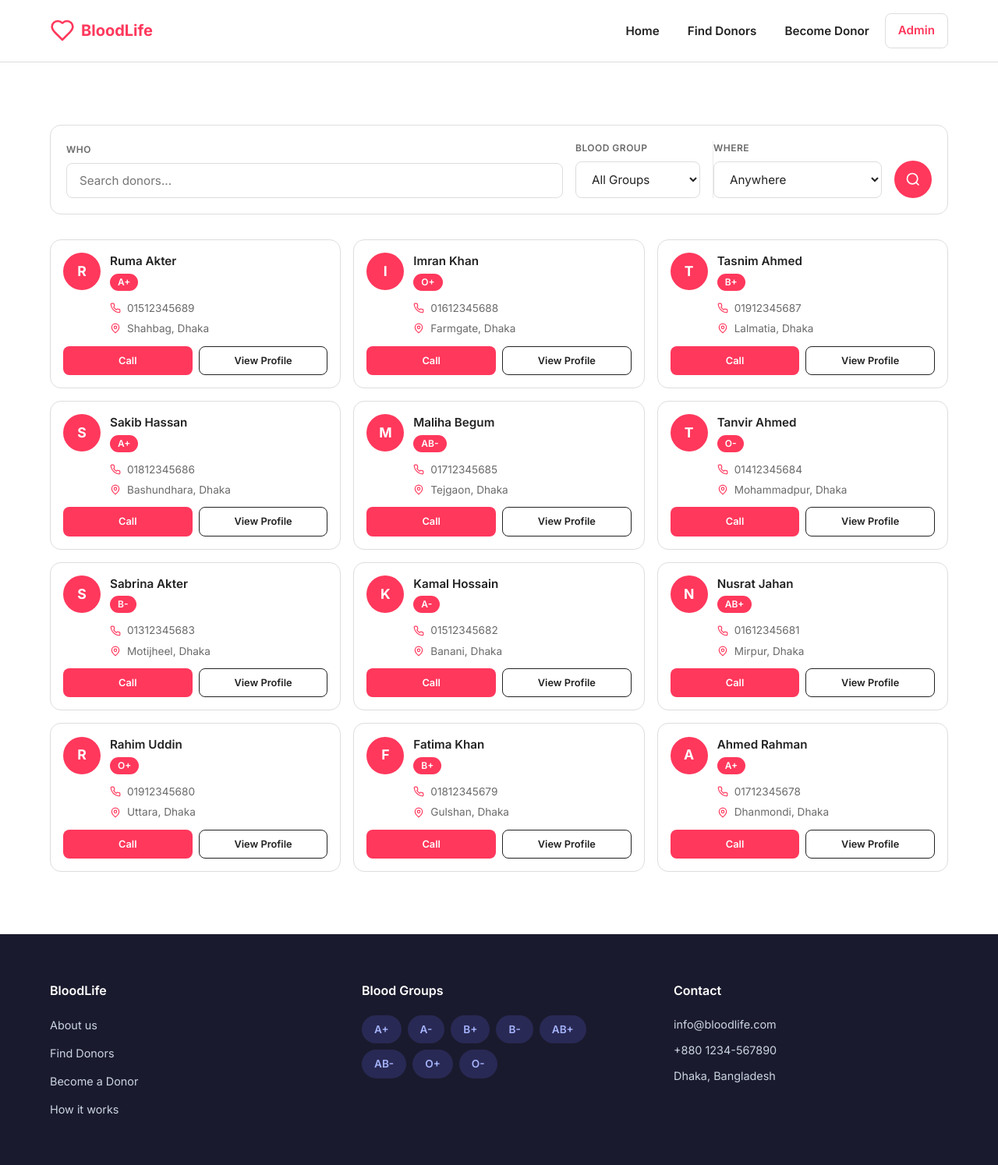
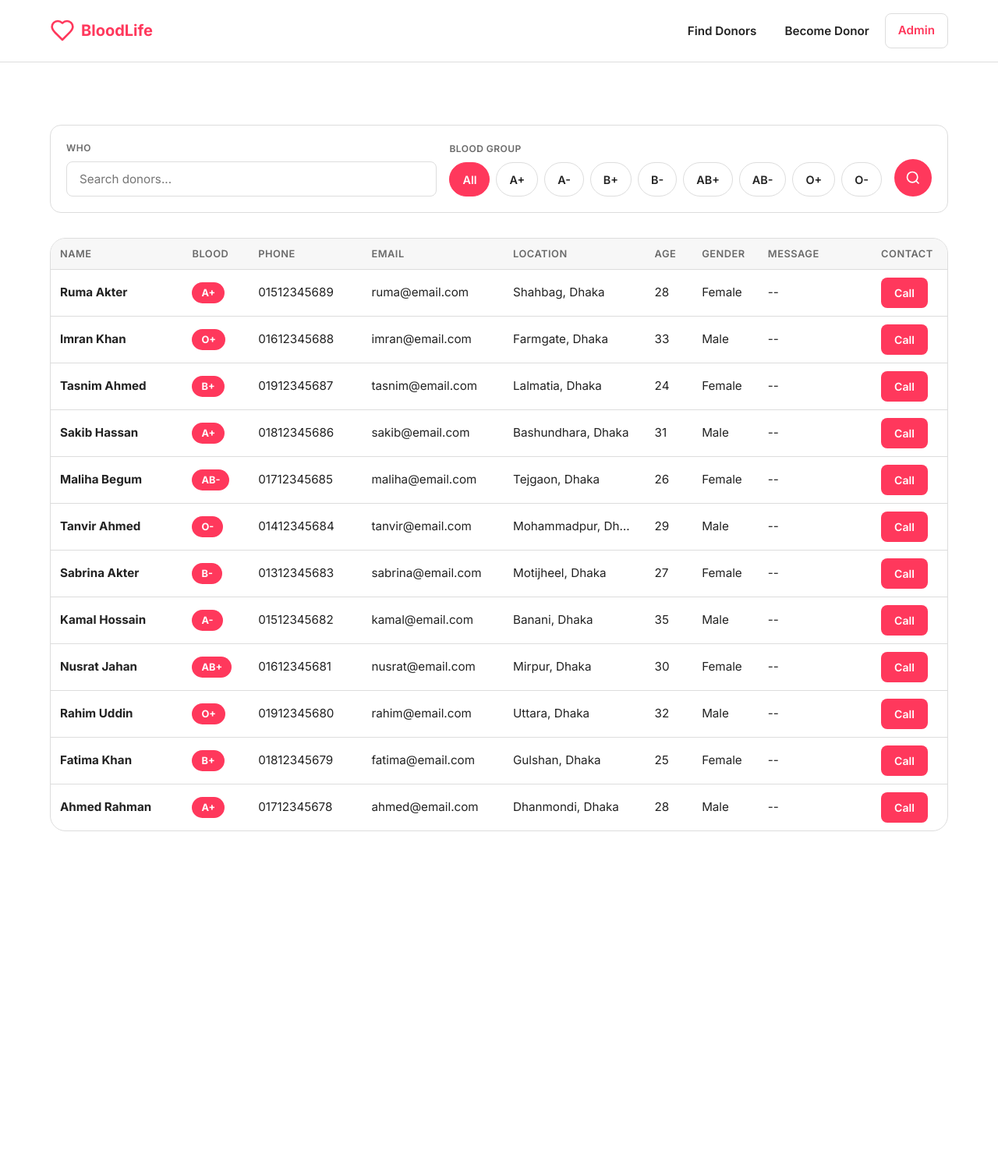
Before and after one commit to mushfiqk47/Blood-donation-management-system, a Flask app: page /donors in a window 1280 px wide. Shown: the whole page at 78% size. After the commit the page ends 1066 px from the top, so only its background shows below. Run offline with Flask 3, Linux system fonts and the light colour scheme; data comes from the database, SQL or seed files in the repository.

Commit message:
Update blood donation management system code

```diff
--- a/app.py
+++ b/app.py
@@ -34,7 +34,7 @@ def get_db():
 
 @app.route('/')
 def home():
-    return render_template('index.html')
+    return redirect('/donors')
 
 @app.route('/donors')
 def donors_page():
@@ -43,10 +43,6 @@ def donors_page():
 @app.route('/register')
 def register_page():
     return render_template('register.html')
-
-@app.route('/donor/<int:donor_id>')
-def donor_detail_page(donor_id):
-    return render_template('donor_detail.html', donor_id=donor_id)
 
 @app.route('/admin')
 def admin_page():
@@ -110,19 +106,6 @@ def api_donors():
             query += " ORDER BY id DESC"
             cur.execute(query, params)
             return jsonify(cur.fetchall())
-    finally:
-        conn.close()
-
-@app.route('/api/donors/<int:donor_id>')
-def api_donor(donor_id):
-    conn = get_db()
-    try:
-        with conn.cursor() as cur:
-            cur.execute("SELECT * FROM donors WHERE id = %s", (donor_id,))
-            donor = cur.fetchone()
-            if donor:
-                return jsonify(donor)
-            return jsonify({'error': 'Donor not found'}), 404
     finally:
         conn.close()
 
--- a/static/style.css
+++ b/static/style.css
@@ -486,6 +486,34 @@ a { text-decoration: none; color: inherit; }
 
 .filter-select:focus { outline: none; border-color: var(--ink); }
 
+.blood-btn-group {
+    display: flex;
+    flex-wrap: wrap;
+    gap: 8px;
+}
+
+.blood-btn {
+    padding: 10px 16px;
+    border: 1px solid var(--hairline);
+    border-radius: var(--radius-full);
+    background: var(--canvas);
+    color: var(--ink);
+    font-weight: 600;
+    font-size: 0.9rem;
+    font-family: inherit;
+    cursor: pointer;
+    min-height: 44px;
+    transition: background 0.15s, color 0.15s, border-color 0.15s;
+}
+
+.blood-btn:hover { border-color: var(--primary); color: var(--primary); }
+
+.blood-btn.active {
+    background: var(--primary);
+    border-color: var(--primary);
+    color: var(--on-primary);
+}
+
 .search-orb {
     width: 48px;
     height: 48px;
@@ -853,7 +881,7 @@ a { text-decoration: none; color: inherit; }
     background: var(--bg-white);
     border: 1px solid var(--border);
     border-radius: var(--radius-lg);
-    overflow: hidden;
+    overflow-x: auto;
 }
 
 .data-table { width: 100%; border-collapse: collapse; table-layout: fixed; }
--- a/templates/base.html
+++ b/templates/base.html
@@ -15,7 +15,7 @@
 
     <nav class="navbar" role="navigation" aria-label="Main navigation">
         <div class="container nav-container">
-            <a href="/" class="logo" aria-label="BloodLife Home">
+            <a href="/donors" class="logo" aria-label="BloodLife Find Donors">
                 <svg viewBox="0 0 24 24" fill="none" stroke="currentColor" stroke-width="2" stroke-linecap="round" stroke-linejoin="round"><path d="M19 14c1.49-1.46 3-3.21 3-5.5A5.5 5.5 0 0 0 16.5 3c-1.76 0-3 .5-4.5 2-1.5-1.5-2.74-2-4.5-2A5.5 5.5 0 0 0 2 8.5c0 2.3 1.5 4.05 3 5.5l7 7Z"/></svg>
                 BloodLife
             </a>
@@ -27,7 +27,6 @@
                 </svg>
             </button>
             <ul class="nav-links" id="navLinks">
-                <li><a href="/">Home</a></li>
                 <li><a href="/donors">Find Donors</a></li>
                 <li><a href="/register">Become Donor</a></li>
                 <li><a href="/admin" class="btn btn-primary btn-sm">Admin</a></li>
@@ -39,42 +38,6 @@
         {% block content %}{% endblock %}
     </main>
 
-    <footer class="footer">
-        <div class="container">
-            <div class="footer-grid">
-                <div>
-                    <h4>BloodLife</h4>
-                    <ul>
-                        <li><a href="/">About us</a></li>
-                        <li><a href="/donors">Find Donors</a></li>
-                        <li><a href="/register">Become a Donor</a></li>
-                        <li><a href="#">How it works</a></li>
-                    </ul>
-                </div>
-
-                <div>
-                    <h4>Blood Groups</h4>
-                    <div class="blood-tags">
-                        <span class="blood-tag">A+</span>
-                        <span class="blood-tag">A-</span>
-                        <span class="blood-tag">B+</span>
-                        <span class="blood-tag">B-</span>
-                        <span class="blood-tag">AB+</span>
-                        <span class="blood-tag">AB-</span>
-                        <span class="blood-tag">O+</span>
-                        <span class="blood-tag">O-</span>
-                    </div>
-                </div>
-                <div>
-                    <h4>Contact</h4>
-                    <div class="footer-contact">info@bloodlife.com</div>
-                    <div class="footer-contact">+880 1234-567890</div>
-                    <div class="footer-contact">Dhaka, Bangladesh</div>
-                </div>
-            </div>
-        </div>
-    </footer>
-
     <script src="{{ url_for('static', filename='script.js') }}"></script>
 </body>
 </html>
--- a/templates/donors.html
+++ b/templates/donors.html
@@ -10,94 +10,114 @@
                 <input type="search" class="search-input" id="searchInput" placeholder="Search donors..." aria-label="Search donors">
             </div>
             <div class="filter-wrap">
-                <label class="search-label">Blood Group</label>
-                <select class="filter-select" id="bloodFilter" aria-label="Filter by blood group">
-                    <option value="">All Groups</option>
-                    <option value="A+">A+</option><option value="A-">A-</option>
-                    <option value="B+">B+</option><option value="B-">B-</option>
-                    <option value="AB+">AB+</option><option value="AB-">AB-</option>
-                    <option value="O+">O+</option><option value="O-">O-</option>
-                </select>
-            </div>
-            <div class="filter-wrap" style="border-left: 1px solid var(--hairline-soft);">
-                <label class="search-label">Where</label>
-                <select class="filter-select" id="locationFilter" aria-label="Filter by location">
-                    <option value="">Anywhere</option>
-                </select>
+                <span class="search-label">Blood Group</span>
+                <div class="blood-btn-group" id="bloodBtns" role="group" aria-label="Filter by blood group">
+                    <button type="button" class="blood-btn active" data-blood="">All</button>
+                    <button type="button" class="blood-btn" data-blood="A+">A+</button>
+                    <button type="button" class="blood-btn" data-blood="A-">A-</button>
+                    <button type="button" class="blood-btn" data-blood="B+">B+</button>
+                    <button type="button" class="blood-btn" data-blood="B-">B-</button>
+                    <button type="button" class="blood-btn" data-blood="AB+">AB+</button>
+                    <button type="button" class="blood-btn" data-blood="AB-">AB-</button>
+                    <button type="button" class="blood-btn" data-blood="O+">O+</button>
+                    <button type="button" class="blood-btn" data-blood="O-">O-</button>
+                </div>
             </div>
             <button class="search-orb" id="searchBtn" aria-label="Search">
                 <svg viewBox="0 0 24 24" fill="none" stroke="currentColor" stroke-width="2"><circle cx="11" cy="11" r="8"/><line x1="21" x2="16.65" y1="21" y2="16.65"/></svg>
             </button>
         </div>
 
-        <div class="donors-grid" id="donorsGrid" aria-live="polite">
-            <p class="loading">Searching for donors...</p>
+        <div class="table-container" aria-live="polite">
+            <table class="data-table donors-table">
+                <colgroup>
+                    <col class="col-name">
+                    <col class="col-blood">
+                    <col class="col-phone">
+                    <col class="col-email">
+                    <col class="col-location">
+                    <col class="col-age">
+                    <col class="col-gender">
+                    <col class="col-msg">
+                    <col class="col-actions">
+                </colgroup>
+                <thead>
+                    <tr>
+                        <th scope="col">Name</th>
+                        <th scope="col">Blood</th>
+                        <th scope="col">Phone</th>
+                        <th scope="col">Email</th>
+                        <th scope="col">Location</th>
+                        <th scope="col">Age</th>
+                        <th scope="col">Gender</th>
+                        <th scope="col">Message</th>
+                        <th scope="col">Contact</th>
+                    </tr>
+                </thead>
+                <tbody id="donorsBody">
+                    <tr><td colspan="9" class="loading">Searching for donors...</td></tr>
+                </tbody>
+            </table>
         </div>
     </div>
 </section>
 
 <script>
+var selectedBlood = '';
+
 function loadDonors() {
     var search = document.getElementById('searchInput').value;
-    var blood = document.getElementById('bloodFilter').value;
-    var location = document.getElementById('locationFilter').value;
+    var blood = selectedBlood;
 
     var url = '/api/donors?';
     if (search) url += 'search=' + encodeURIComponent(search) + '&';
     if (blood) url += 'blood=' + encodeURIComponent(blood) + '&';
-    if (location) url += 'location=' + encodeURIComponent(location) + '&';
 
     fetch(url)
         .then(function(r) { return r.json(); })
         .then(function(donors) {
-            var grid = document.getElementById('donorsGrid');
+            var body = document.getElementById('donorsBody');
             if (donors.length === 0) {
-                grid.innerHTML = '<div class="empty-state"><div class="empty-icon"><svg viewBox="0 0 24 24" fill="none" stroke="currentColor" stroke-width="2"><circle cx="11" cy="11" r="8"/><line x1="21" x2="16.65" y1="21" y2="16.65"/></svg></div><p>No donors found.</p></div>';
+                body.innerHTML = '<tr><td colspan="9" class="no-results">No donors found.</td></tr>';
                 return;
             }
-            grid.innerHTML = donors.map(function(d) {
-                return '<div class="donor-card">' +
-                    '<div class="donor-card-top">' +
-                        '<div class="donor-avatar-sm">' + d.name.charAt(0) + '</div>' +
-                        '<div class="donor-card-header">' +
-                            '<div class="donor-name">' + d.name + '</div>' +
-                            '<span class="donor-blood-badge-sm">' + d.blood_group + '</span>' +
-                        '</div>' +
-                    '</div>' +
-                    '<div class="donor-card-details">' +
-                        '<div class="donor-detail-row">' +
-                            '<svg viewBox="0 0 24 24" fill="none" stroke="currentColor" stroke-width="2"><path d="M22 16.92v3a2 2 0 0 1-2.18 2 19.79 19.79 0 0 1-8.63-3.07 19.5 19.5 0 0 1-6-6 19.79 19.79 0 0 1-3.07-8.67A2 2 0 0 1 4.11 2h3a2 2 0 0 1 2 1.72c.127.96.361 1.903.7 2.81a2 2 0 0 1-.45 2.11L8.09 9.91a16 16 0 0 0 6 6l1.27-1.27a2 2 0 0 1 2.11-.45c.907.339 1.85.573 2.81.7A2 2 0 0 1 22 16.92z"/></svg>' +
-                            '<span>' + d.phone + '</span>' +
-                        '</div>' +
-                        '<div class="donor-detail-row">' +
-                            '<svg viewBox="0 0 24 24" fill="none" stroke="currentColor" stroke-width="2"><path d="M20 10c0 6-8 12-8 12s-8-6-8-12a8 8 0 0 1 16 0Z"/><circle cx="12" cy="10" r="3"/></svg>' +
-                            '<span>' + d.location + '</span>' +
-                        '</div>' +
-                    '</div>' +
-                    '<div class="donor-card-actions">' +
-                        '<a href="tel:' + d.phone + '" class="btn btn-primary btn-sm" onclick="event.stopPropagation()">Call</a>' +
-                        '<a href="/donor/' + d.id + '" class="btn btn-outline btn-sm" onclick="event.stopPropagation()">View Profile</a>' +
-                    '</div>' +
-                '</div>';
+            body.innerHTML = donors.map(function(d) {
+                var msg = d.message ? (d.message.length > 40 ? d.message.substring(0, 40) + '...' : d.message) : '--';
+                return '<tr>' +
+                    '<td><strong>' + d.name + '</strong></td>' +
+                    '<td><span class="donor-blood" style="background:#ff385c">' + d.blood_group + '</span></td>' +
+                    '<td>' + d.phone + '</td>' +
+                    '<td>' + (d.email || '--') + '</td>' +
+                    '<td>' + d.location + '</td>' +
+                    '<td>' + (d.age || '--') + '</td>' +
+                    '<td>' + (d.gender || '--') + '</td>' +
+                    '<td style="max-width:160px;overflow:hidden;text-overflow:ellipsis;white-space:nowrap" title="' + (d.message || '') + '">' + msg + '</td>' +
+                    '<td><a href="tel:' + d.phone + '" class="btn btn-sm btn-primary" aria-label="Call ' + d.name + '">Call</a></td>' +
+                '</tr>';
             }).join('');
         });
 }
 
-fetch('/api/stats')
-    .then(function(r) { return r.json(); })
-    .then(function(data) {
-        var sel = document.getElementById('locationFilter');
-        data.locations.forEach(function(loc) {
-            sel.innerHTML += '<option value="' + loc + '">' + loc + '</option>';
-        });
+var urlParams = new URLSearchParams(window.location.search);
+var urlBlood = urlParams.get('blood');
+if (urlBlood) {
+    selectedBlood = urlBlood;
+    document.querySelectorAll('.blood-btn').forEach(function(b) {
+        b.classList.toggle('active', b.getAttribute('data-blood') === urlBlood);
     });
+}
 
-var urlParams = new URLSearchParams(window.location.search);
-if (urlParams.get('blood')) document.getElementById('bloodFilter').value = urlParams.get('blood');
+document.getElementById('bloodBtns').addEventListener('click', function(e) {
+    var btn = e.target.closest('.blood-btn');
+    if (!btn) return;
+    selectedBlood = btn.getAttribute('data-blood');
+    document.querySelectorAll('.blood-btn').forEach(function(b) {
+        b.classList.toggle('active', b === btn);
+    });
+    loadDonors();
+});
 
 document.getElementById('searchInput').addEventListener('input', loadDonors);
-document.getElementById('bloodFilter').addEventListener('change', loadDonors);
-document.getElementById('locationFilter').addEventListener('change', loadDonors);
 
 loadDonors();
 </script>
```
Also changed, not shown: PRD.md (deleted, +0 -147 lines), templates/donor_detail.html (deleted, +0 -54 lines), templates/index.html (deleted, +0 -121 lines), README.md.
